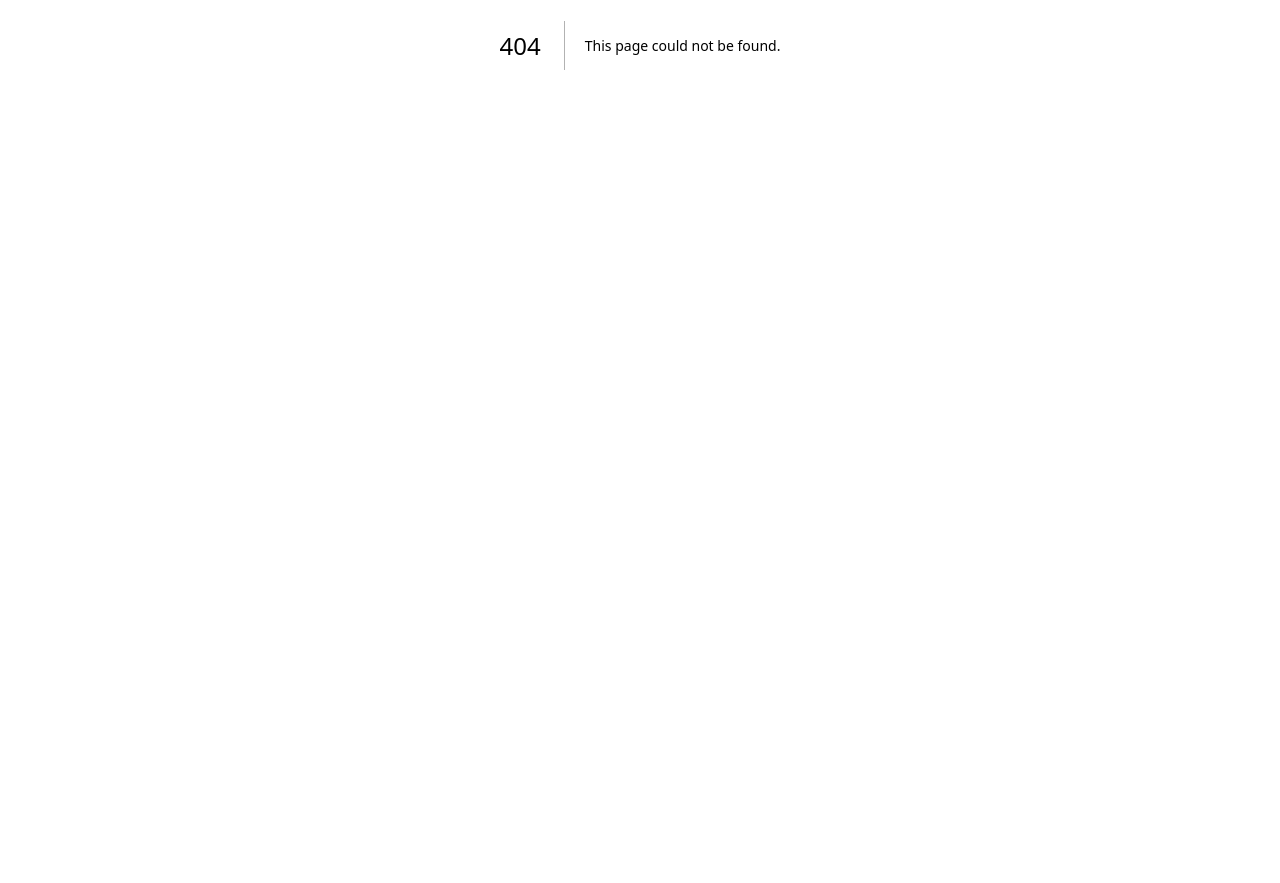
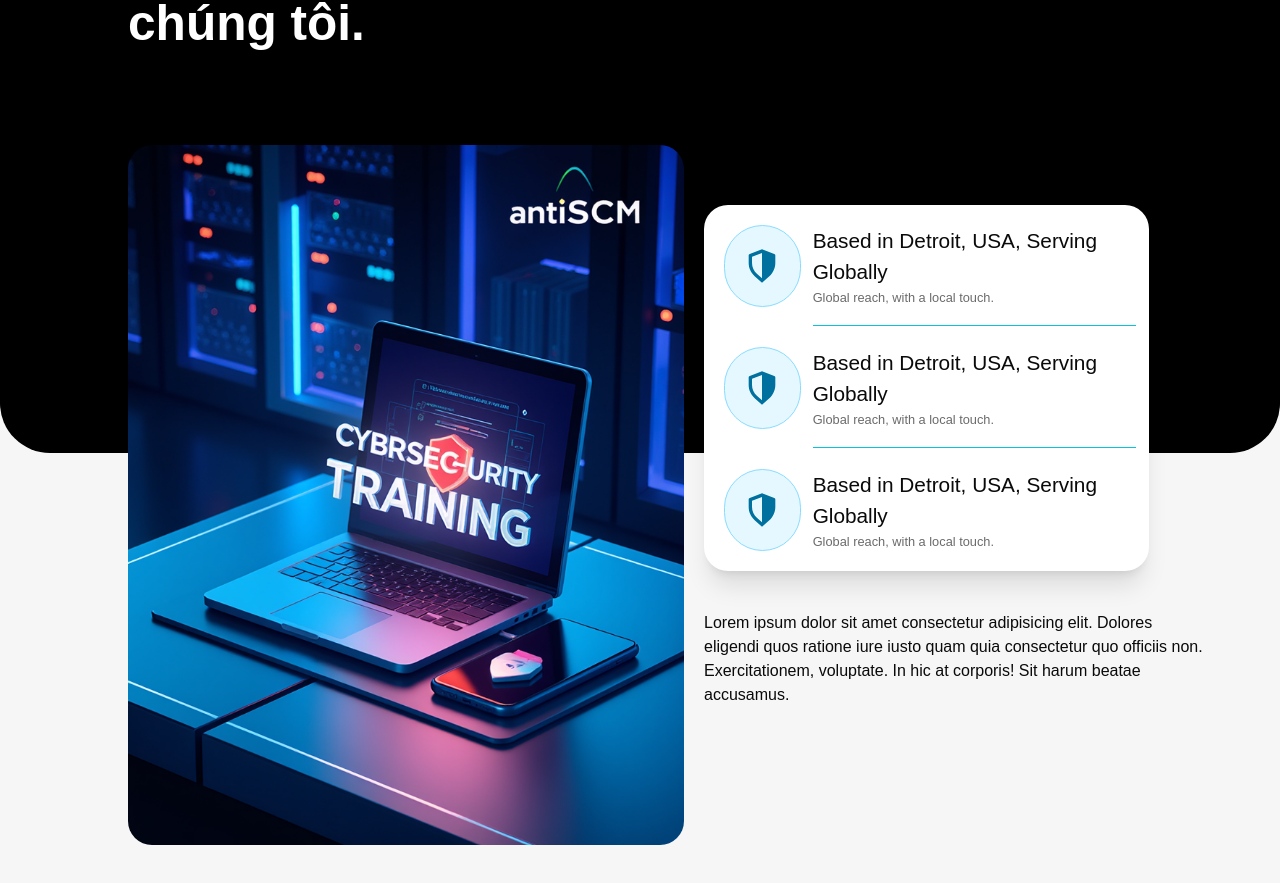
Before and after one commit to Bentanik/exe02_fe_web, a Next.js app: page /aboutus in a window 1280 px wide. Before the commit this address had no page. Shown: the part 355-1238 px from the top of the page. Before the commit the page ends 800 px from the top, so only its background shows below. Built offline with nearby package versions, Linux system fonts and the light colour scheme.

Commit message:
checkout

```diff
--- /dev/null
+++ b/src/app/(user)/aboutus/aboutus.tsx
@@ -0,0 +1,130 @@
+"use client";
+
+import { Button } from "@/components/ui/button";
+import Link from "next/link";
+import Image from "next/image";
+
+export default function AboutUs() {
+    return (
+        <div className="w-full bg-[#f6f6f6] h-[2000px]">
+            {/* Hero Content */}
+            <div className="pt-[10%] pl-[10%] bg-[black] relative rounded-b-[50px]">
+                <div className="w-full">
+                    {/* Left Hero */}
+                    <div className="w-[60%] mb-[400px] mt-[100px] relative">
+                        <span className="absolute right-[850px] top-0 h-full w-1 bg-[#06c4d9]"></span>
+                        <h1 className="text-white text-[3.1rem] leading-[60px] font-bold">
+                            Khám phá sứ mệnh và câu chuyện đằng sau công ty
+                            chúng tôi.
+                        </h1>
+                    </div>
+                    {/* Right Hero Content */}
+                    <div className="flex-1 text-white mb-10 relative">
+                        {/* Background Blur Image */}
+                        <img
+                            src="/images/blur.png"
+                            alt="blur"
+                            className="absolute top-[50px] right-20 w-full h-full opacity-40 z-0"
+                        />
+                        {/* Info Boxes */}
+                        <div className="grid grid-cols-2 gap-5 w-[80%] relative z-10"></div>
+                    </div>
+                </div>
+
+                <div className="absolute top-[500px]">
+                    <div className="flex">
+                        <div className="flex-1">
+                            <Image
+                                src="/images/about_bg.png"
+                                alt="icon"
+                                width={600}
+                                height={350}
+                                className="object-cover h-[700px] rounded-3xl"
+                            />
+                        </div>
+                        <div className="flex-1 p-5">
+                            <div className="bg-[white] p-5 mt-10 w-[80%] rounded-3xl shadow-xl">
+                                {/* content 1 */}
+                                <div className="flex items-center gap-3 relative">
+                                    <div className=" p-5 rounded-full border-[1px] border-[#87dcff] bg-[#87dbff35]">
+                                        <Image
+                                            src="/images/shielf.svg"
+                                            alt="icon"
+                                            width={600}
+                                            height={350}
+                                            className="object-cover w-10 h-10 rounded-3xl"
+                                        />
+                                    </div>
+                                    <div>
+                                        <h2 className="text-[1.3rem]">
+                                            Based in Detroit, USA, Serving
+                                            Globally
+                                        </h2>
+                                        <p className="text-[0.8rem] text-[#6b6b6b]">
+                                            Global reach, with a local touch.
+                                        </p>
+                                        <span className="absolute top-[100px] w-[80%] h-[1px] bg-[#06c4d9]"></span>
+                                    </div>
+                                </div>
+
+                                {/* content 1 */}
+                                <div className="flex items-center gap-3 relative mt-10">
+                                    <div className=" p-5 rounded-full border-[1px] border-[#87dcff] bg-[#87dbff35]">
+                                        <Image
+                                            src="/images/shielf.svg"
+                                            alt="icon"
+                                            width={600}
+                                            height={350}
+                                            className="object-cover w-10 h-10 rounded-3xl"
+                                        />
+                                    </div>
+                                    <div>
+                                        <h2 className="text-[1.3rem]">
+                                            Based in Detroit, USA, Serving
+                                            Globally
+                                        </h2>
+                                        <p className="text-[0.8rem] text-[#6b6b6b]">
+                                            Global reach, with a local touch.
+                                        </p>
+                                        <span className="absolute top-[100px] w-[80%] h-[1px] bg-[#06c4d9]"></span>
+                                    </div>
+                                </div>
+
+                                {/* content 1 */}
+                                <div className="flex items-center gap-3 relative mt-10">
+                                    <div className=" p-5 rounded-full border-[1px] border-[#87dcff] bg-[#87dbff35]">
+                                        <Image
+                                            src="/images/shielf.svg"
+                                            alt="icon"
+                                            width={600}
+                                            height={350}
+                                            className="object-cover w-10 h-10 rounded-3xl"
+                                        />
+                                    </div>
+                                    <div>
+                                        <h2 className="text-[1.3rem]">
+                                            Based in Detroit, USA, Serving
+                                            Globally
+                                        </h2>
+                                        <p className="text-[0.8rem] text-[#6b6b6b]">
+                                            Global reach, with a local touch.
+                                        </p>
+                                    </div>
+                                </div>
+                            </div>
+                            <div className="mt-10 w-[90%]">
+                                <p>
+                                    Lorem ipsum dolor sit amet consectetur
+                                    adipisicing elit. Dolores eligendi quos
+                                    ratione iure iusto quam quia consectetur quo
+                                    officiis non. Exercitationem, voluptate. In
+                                    hic at corporis! Sit harum beatae accusamus.
+                                </p>
+                            </div>
+                        </div>
+                    </div>
+                </div>
+            </div>
+        </div>
+    );
+}
--- /dev/null
+++ b/src/app/(user)/aboutus/page.tsx
@@ -0,0 +1,9 @@
+import AboutUs from "./aboutus";
+
+export default function AboutUsPage() {
+    return (
+        <div>
+            <AboutUs />
+        </div>
+    );
+}
```
Also changed, not shown: public/images/about_bg.png (added), 1 other file (tests, documents, lock files or other folders).
